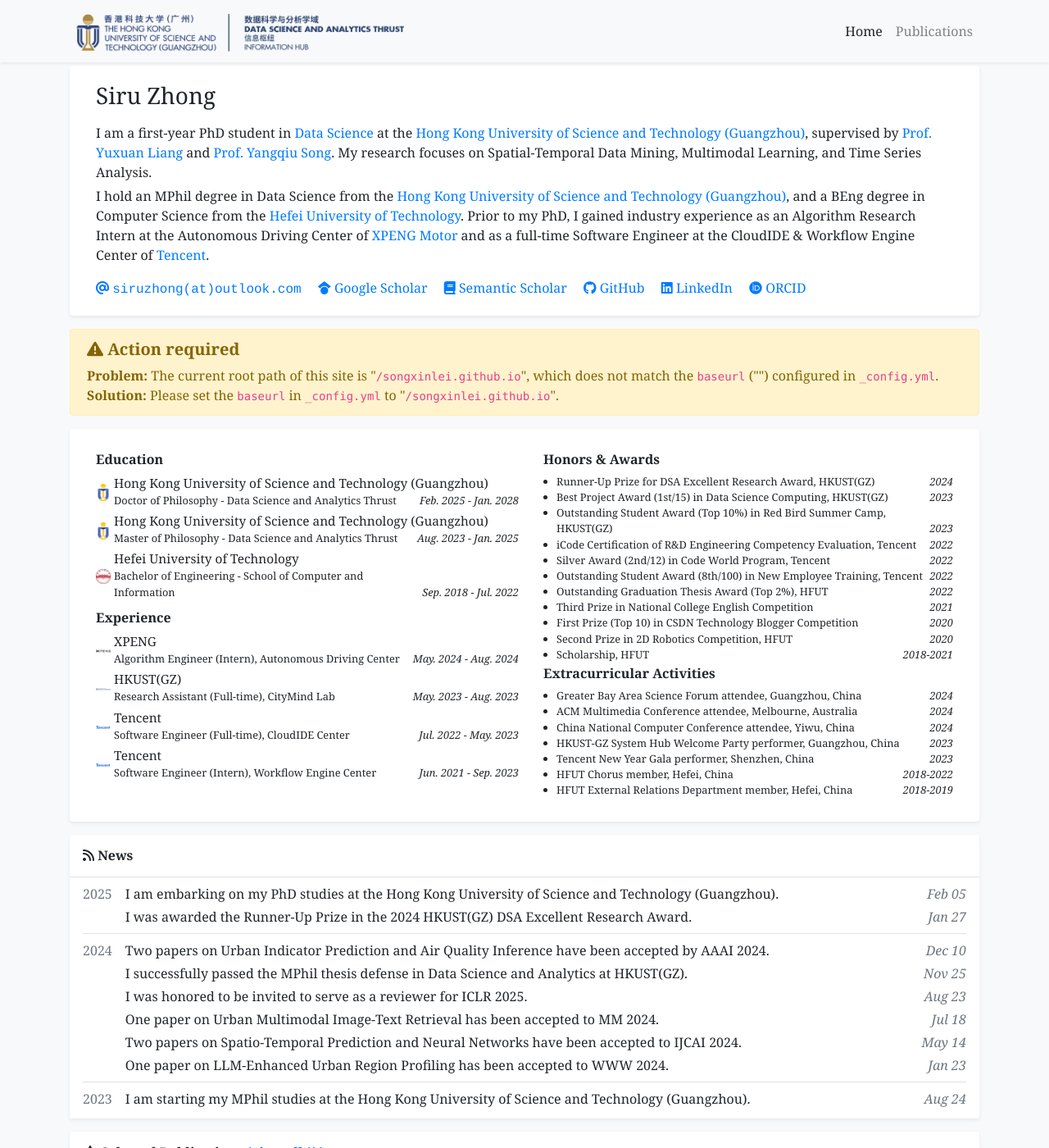
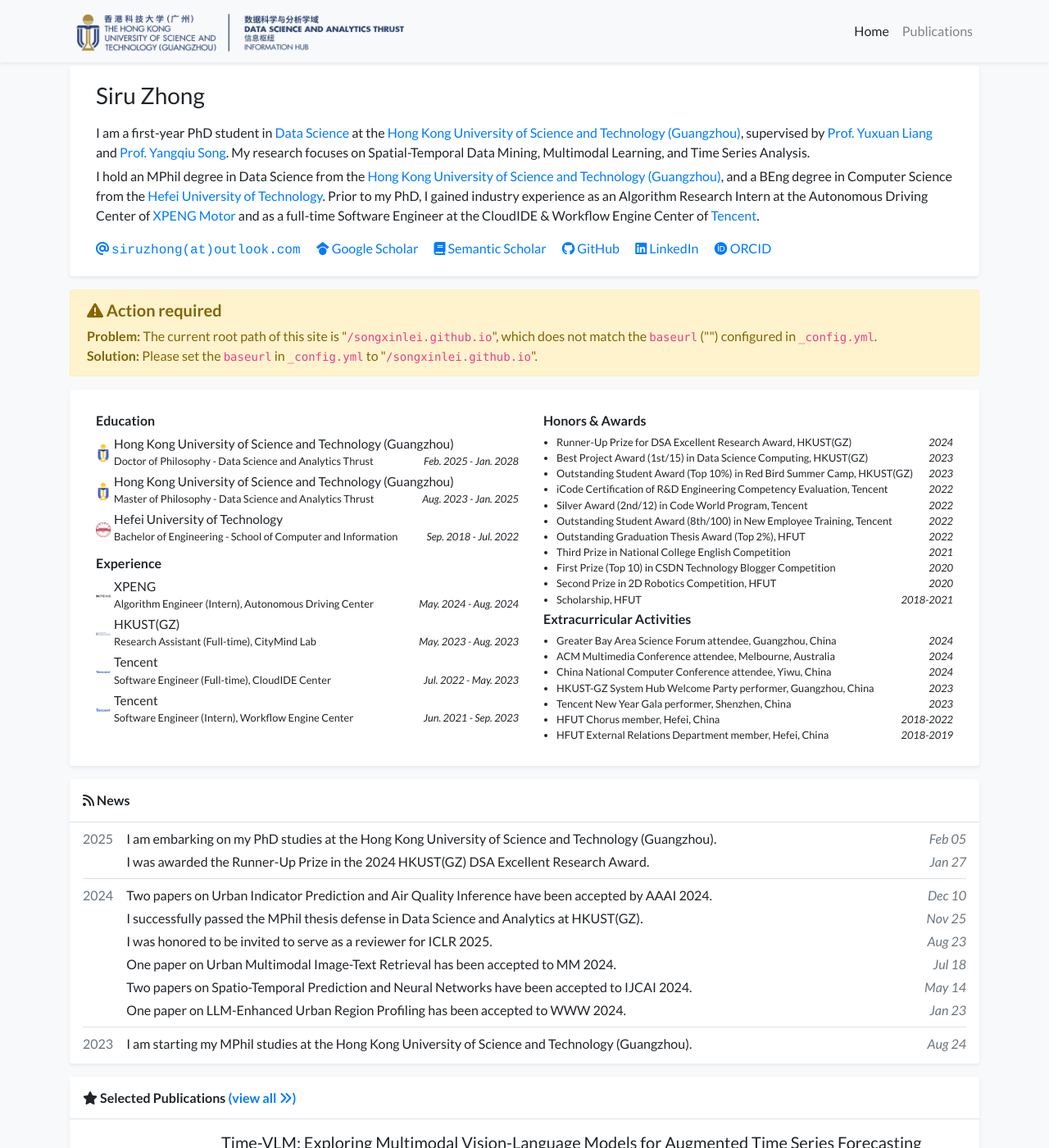
Before and after one commit to thunderlrr/songxinlei.github.io, a Jekyll site: the page built from index.html, in a window 1280 px wide and 1400 px high. Shown: the whole window at 82% size. Built offline with Jekyll 4.4.1, drawn with Linux system fonts in a browser that asks for light colours; a style sheet for code colours, icons or effects is not loaded.

Commit message:
Update global.css

```diff
--- a/assets/css/global.css
+++ b/assets/css/global.css
@@ -1,6 +1,6 @@
 @charset "utf-8";
 body {
-    font-family: Georgia, serif;
+    font-family: Lato, sans-serif;
     font-weight: 400;
     padding-top: 5.0rem;
 }
```
